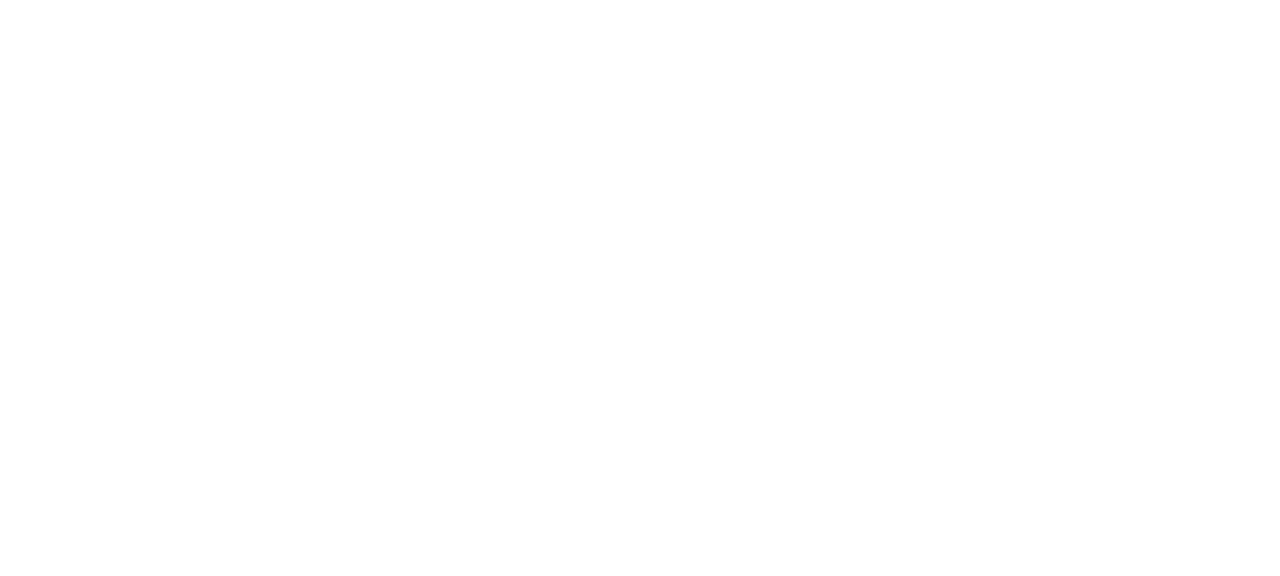
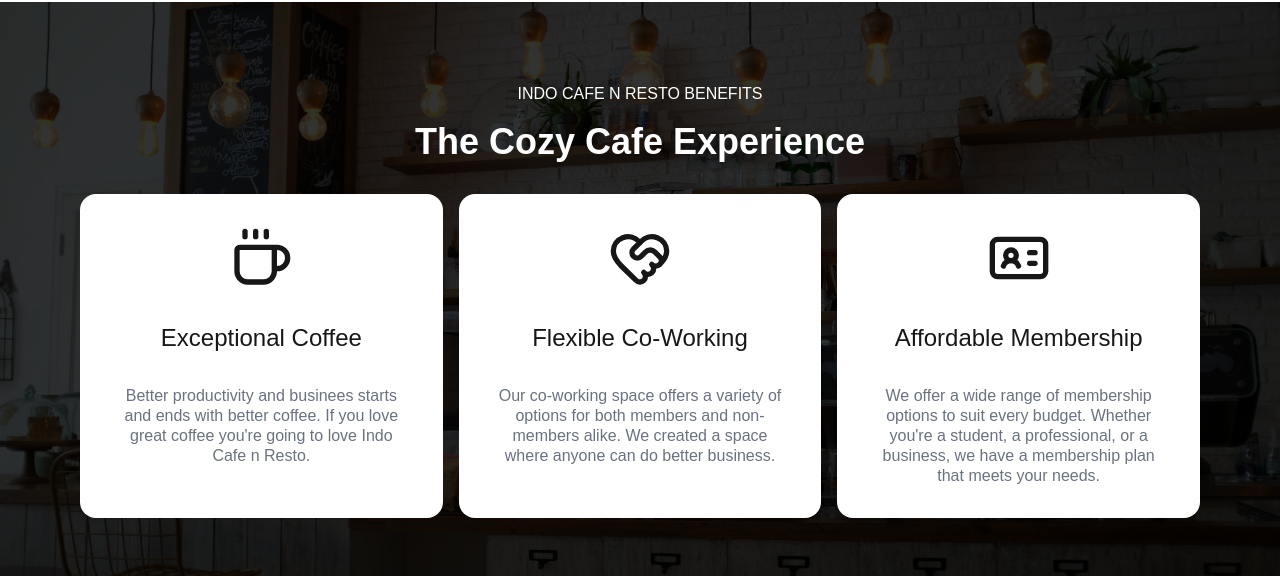
Before and after one commit to apifsprd/coffee-shop-web, a Next.js app: page / in a window 1280 px wide. Shown: the part 1722-2298 px from the top of the page. Before the commit the page ends 1724 px from the top, so only its background shows below. Built offline with nearby package versions, Linux system fonts and the light colour scheme.

Commit message:
feat(landing): add benefits section
- Implemented new benefits section
- Added icons and descriptions for features
- Included a background image for the section
- Adjusted overall page layout
- Refined typography for better readability

```diff
--- a/src/pages/index.tsx
+++ b/src/pages/index.tsx
@@ -1,6 +1,7 @@
 // import { Geist, Geist_Mono } from "next/font/google";
 
 import { ButtonCTA, ButtonLink } from "@/components/ui/Button";
+import { Coffee, HeartHandshake, IdCard } from "lucide-react";
 import Image from "next/image";
 
 // const geistSans = Geist({
@@ -13,11 +14,29 @@
 //   subsets: ["latin"],
 // });
 
+const benefits = [
+  {
+    title: "Exceptional Coffee",
+    description: "Better productivity and businees starts and ends with better coffee. If you love great coffee you're going to love Indo Cafe n Resto.",
+    icon: <Coffee className="w-16 h-16" />,
+  },
+  {
+    title: "Flexible Co-Working",
+    description: "Our co-working space offers a variety of options for both members and non-members alike. We created a space where anyone can do better business.",
+    icon: <HeartHandshake className="w-16 h-16" />,
+  },
+  {
+    title: "Affordable Membership",
+    description: "We offer a wide range of membership options to suit every budget. Whether you're a student, a professional, or a business, we have a membership plan that meets your needs.",
+    icon: <IdCard className="w-16 h-16" />,
+  }
+]
+
 export default function Home() {
   return (
-    <div className="flex flex-col gap-8 pt-4 pb-16 px-16 min-h-screen w-full">
+    <div className="flex flex-col gap-8 pt-4 pb-16 px-0 min-h-screen w-full">
       <header>
-        <nav className="flex flex-row items-center justify-start relative px-16">
+        <nav className="flex flex-row items-center justify-start relative px-32">
           <div className="w-20 h-20 object-contain rounded-lg ">
             <Image src="/images/logo.png" alt="Logo" width={100} height={100} />
           </div>
@@ -44,7 +63,7 @@
         </nav>
       </header>
       <main className="flex flex-col gap-16">
-        <section className="flex flex-row items-center justify-between py-8 px-16  bg-gray-100 rounded-2xl">
+        <section className="flex flex-row items-center justify-between py-8 px-16 mx-16  bg-gray-100 rounded-2xl">
           <div className="flex flex-col gap-8 flex-1 px-44">
             <h1 className="text-7xl font-bold">
               Where Good Coffee and Great Ideas meet!
@@ -79,7 +98,7 @@
             <h3 className="text-4xl font-bold">
               Where We Do Business — Indo Cafe n Resto
             </h3>
-            <h5 className="text-2xl">
+            <h5 className="text-lg">
               Indo Cafe n Resto aims to create a flexible co-working environment
               that provides solutions to a wide variety of working
               professionals, The best place to do bussines with the best coffee
@@ -108,6 +127,31 @@
             </div>
           </div>
         </section>
+        <section className="w-full h-auto p-4 relative overflow-hidden">
+       <div
+    className="absolute inset-0 bg-[url('/images/landing-page/coffee-shop-landscape.jpg')] bg-cover bg-center">
+  </div>
+
+  <div className="absolute inset-0 bg-black/80"></div>
+
+  <div className="relative z-10 flex flex-col h-full items-center justify-center gap-4 m-16">
+    <p className="text-base text-white uppercase">Indo Cafe n Resto Benefits</p>
+   <h3 className="text-4xl font-bold text-white"> The Cozy Cafe Experience</h3>
+
+   <div className="grid grid-cols-1 gap-4 lg:grid-cols-3 w-full mt-4">
+   {benefits.map((benefit, index) => (
+      <div key={index} className="p-8 rounded-2xl bg-white col-span-1 flex flex-col gap-4 justify-startz items-center">
+      {benefit.icon}
+      <div className="h-16 flex flex-col justify-center items-center">
+        <h5 className="text-2xl text-center">{benefit.title}</h5>
+      </div>
+      <p className="text-base text-center text-gray-500 leading-5">{benefit.description}</p>
+    </div>
+   ))}
+
+   </div>
+  </div>
+        </section>
       </main>
     </div>
   );
```
Also changed, not shown: public/images/landing-page/coffee-shop-landscape.jpg (added).
